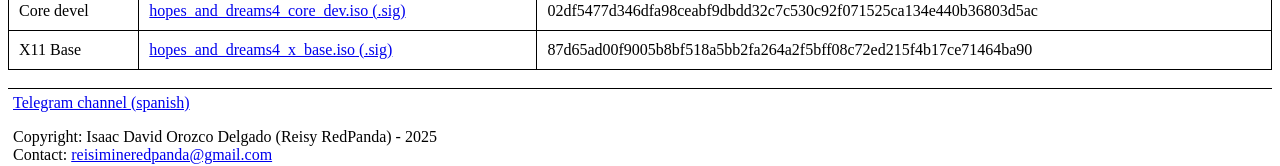
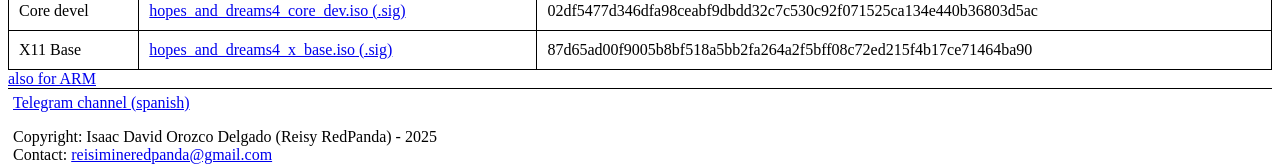
Before and after one commit to RedWareSoft/panwah, a plain HTML site: page index.html in a window 1280 px wide. Shown: the part 808-974 px from the top of the page. Drawn offline with Linux system fonts and the light colour scheme.

Commit message:
Update index.html
arm

```diff
--- a/index.html
+++ b/index.html
@@ -38,6 +38,7 @@
 			<td>87d65ad00f9005b8bf518a5bb2fa264a2f5bff08c72ed215f4b17ce71464ba90</td>
 		</tr>
 	</table>
+	<a href="https://sourceforge.net/projects/panwah/files/Alpha/Alpha%200.1/18.11.2026"> also for ARM</a>
 	<br>
 	<footer>
 		<a href="https://t.me/wahredware">Telegram channel (spanish)</a>
```
